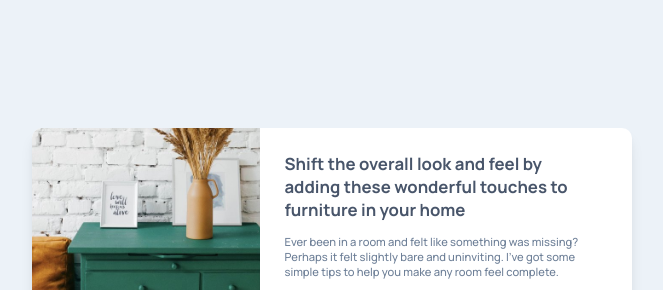
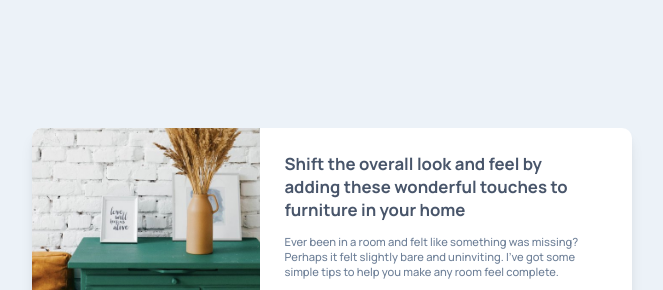
Before and after one commit to JonathanCierp/newbie-article-preview-component, a plain HTML site: page index.html in a window 1280 px wide. Shown: the part 136-426 px from the top of the page, without its empty margins (308-971 px from the left). Drawn offline with Linux system fonts and the light colour scheme.

Commit message:
fix : add background image cover on desktop

```diff
--- a/css/style.css
+++ b/css/style.css
@@ -39,7 +39,7 @@ body {
 }
 
 .card .card__image {
-  background: url("../images/drawers.jpg") 0 -15px;
+  background: url("../images/drawers.jpg") 0 -15px no-repeat;
   background-size: cover;
   width: 100%;
   height: 200px;
@@ -170,6 +170,8 @@ body {
   }
 
   .card .card__image {
+    background: url("../images/drawers.jpg") 0 0 no-repeat;
+    background-size: cover;
     width: 95%;
     height: 100%;
     border-top-left-radius: 10px;
```
